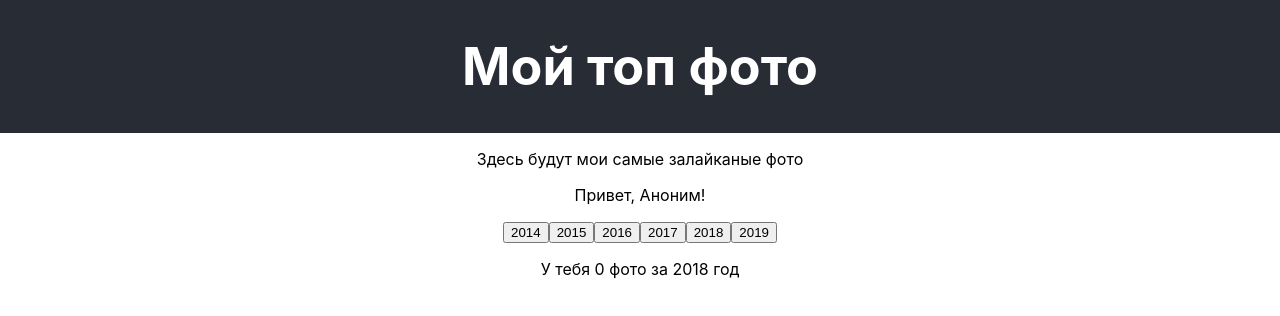
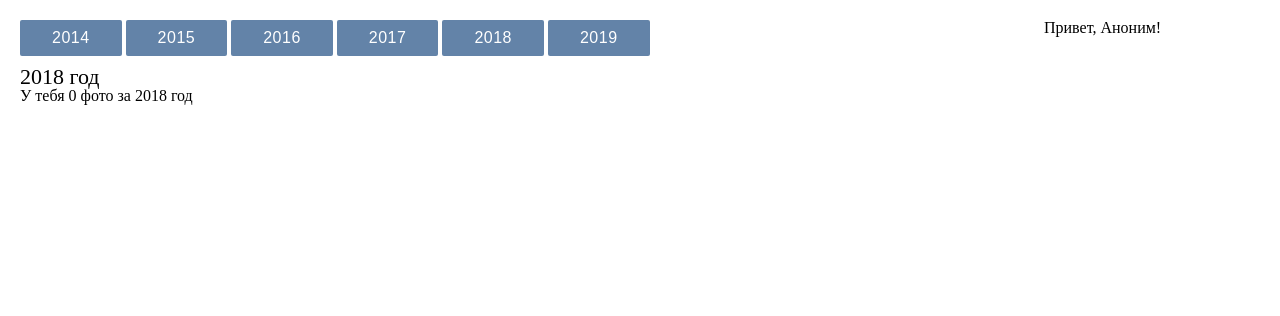
Before and after one commit to artemloiko/react-redux-learn, a React (Create React App) app: page / in a window 1280 px wide. Shown: the top 316 px of the page. Built offline with nearby package versions, Linux system fonts and the light colour scheme.

Commit message:
Add styles for components

```diff
--- a/src/components/Page.js
+++ b/src/components/Page.js
@@ -9,15 +9,28 @@ class Page extends React.Component {
   render() {
     const { photos, year } = this.props;
     return (
-      <div>
-        <div>
-          <button onClick={this.onBtnClick}>2014</button>
-          <button onClick={this.onBtnClick}>2015</button>
-          <button onClick={this.onBtnClick}>2016</button>
-          <button onClick={this.onBtnClick}>2017</button>
-          <button onClick={this.onBtnClick}>2018</button>
-          <button onClick={this.onBtnClick}>2019</button>
-        </div>
+      <div className="ib page">
+        <p>
+          <button className="btn" onClick={this.onBtnClick}>
+            2014
+          </button>{' '}
+          <button className="btn" onClick={this.onBtnClick}>
+            2015
+          </button>{' '}
+          <button className="btn" onClick={this.onBtnClick}>
+            2016
+          </button>{' '}
+          <button className="btn" onClick={this.onBtnClick}>
+            2017
+          </button>{' '}
+          <button className="btn" onClick={this.onBtnClick}>
+            2018
+          </button>{' '}
+          <button className="btn" onClick={this.onBtnClick}>
+            2019
+          </button>{' '}
+        </p>
+        <h3>{year} год</h3>
         <p>
           У тебя {photos.length} фото за {year} год
         </p>
--- a/src/components/User.js
+++ b/src/components/User.js
@@ -5,7 +5,7 @@ class User extends React.Component {
   render() {
     const { name } = this.props;
     return (
-      <div>
+      <div className="ib user">
         <p>Привет, {name}!</p>
       </div>
     );
--- a/src/containers/App.css
+++ b/src/containers/App.css
@@ -1,4 +1,4 @@
-.App {
+/* .App {
   text-align: center;
 }
 
@@ -20,13 +20,4 @@
 
 .App-link {
   color: #61dafb;
-}
-
-@keyframes App-logo-spin {
-  from {
-    transform: rotate(0deg);
-  }
-  to {
-    transform: rotate(360deg);
-  }
-}
+} */
--- a/src/containers/App.js
+++ b/src/containers/App.js
@@ -10,13 +10,9 @@ class App extends Component {
   render() {
     const { user, page, setYearAction } = this.props;
     return (
-      <div className="App">
-        <header className="App-header">
-          <h1 className="App-title">Мой топ фото</h1>
-        </header>
-        <p className="App-intro">Здесь будут мои самые залайканые фото</p>
+      <div className="row">
+        <Page photos={page.photos} year={page.year} setYear={setYearAction} />
         <User name={user.name} />
-        <Page photos={page.photos} year={page.year} setYear={setYearAction} />
       </div>
     );
   }
--- a/src/index.css
+++ b/src/index.css
@@ -12,3 +12,97 @@ code {
   font-family: source-code-pro, Menlo, Monaco, Consolas, "Courier New",
     monospace;
 }
+
+/* http://meyerweb.com/eric/tools/css/reset/
+   v2.0 | 20110126
+   License: none (public domain)
+*/
+
+html, body, div, span, applet, object, iframe,
+h1, h2, h3, h4, h5, h6, p, blockquote, pre,
+a, abbr, acronym, address, big, cite, code,
+del, dfn, em, img, ins, kbd, q, s, samp,
+small, strike, strong, sub, sup, tt, var,
+b, u, i, center,
+dl, dt, dd, ol, ul, li,
+fieldset, form, label, legend,
+table, caption, tbody, tfoot, thead, tr, th, td,
+article, aside, canvas, details, embed,
+figure, figcaption, footer, header, hgroup,
+menu, nav, output, ruby, section, summary,
+time, mark, audio, video {
+  margin: 0;
+  padding: 0;
+  border: 0;
+  font-size: 100%;
+  font: inherit;
+  vertical-align: baseline;
+}
+/* HTML5 display-role reset for older browsers */
+article, aside, details, figcaption, figure,
+footer, header, hgroup, menu, nav, section {
+  display: block;
+}
+body {
+  line-height: 1;
+}
+ol, ul {
+  list-style: none;
+}
+blockquote, q {
+  quotes: none;
+}
+blockquote:before, blockquote:after,
+q:before, q:after {
+  content: '';
+  content: none;
+}
+table {
+  border-collapse: collapse;
+  border-spacing: 0;
+}
+
+/*end reset*/
+
+h3 {
+  font-size: 22px;
+  margin: 10px 0 0;
+}
+.app {
+  margin: 50px;
+  font: 14px sans-serif;
+}
+.ib {
+  display: inline-block;
+  box-sizing: border-box;
+  padding: 20px;
+}
+.page {
+  width: 80%;
+}
+.user {
+  width: 20%;
+  vertical-align: top;
+}
+
+.btn {
+  border: none;
+  border-radius: 2px;
+  display: inline-block;
+  height: 36px;
+  line-height: 36px;
+  font-size: 16px;
+  outline: 0;
+  padding: 0 2rem;
+  text-transform: uppercase;
+  vertical-align: middle;
+  color: #fff;
+  background-color: #6383a8;
+  text-align: center;
+  letter-spacing: .5px;
+  transition: .2s ease-out;
+  cursor: pointer;
+}
+.btn:hover {
+  background-color: #6d8cb0
+}
```
